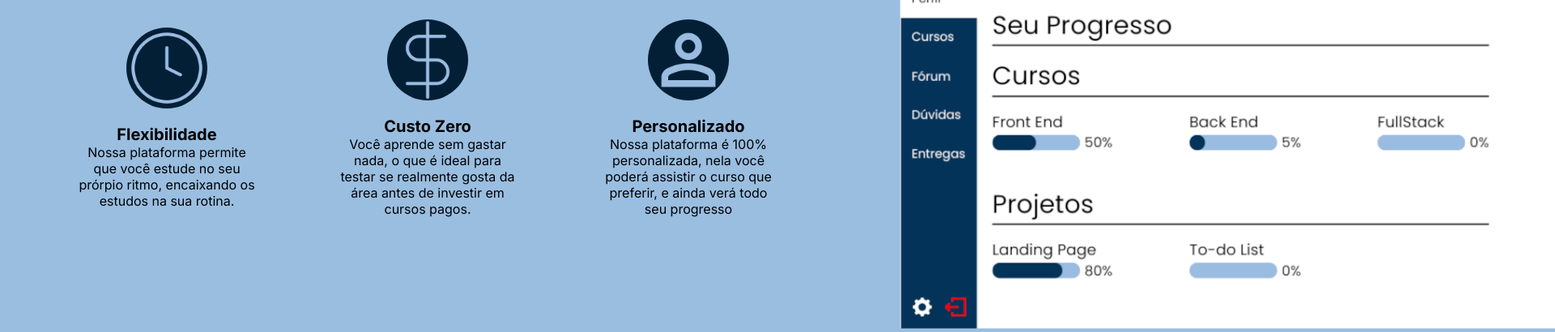
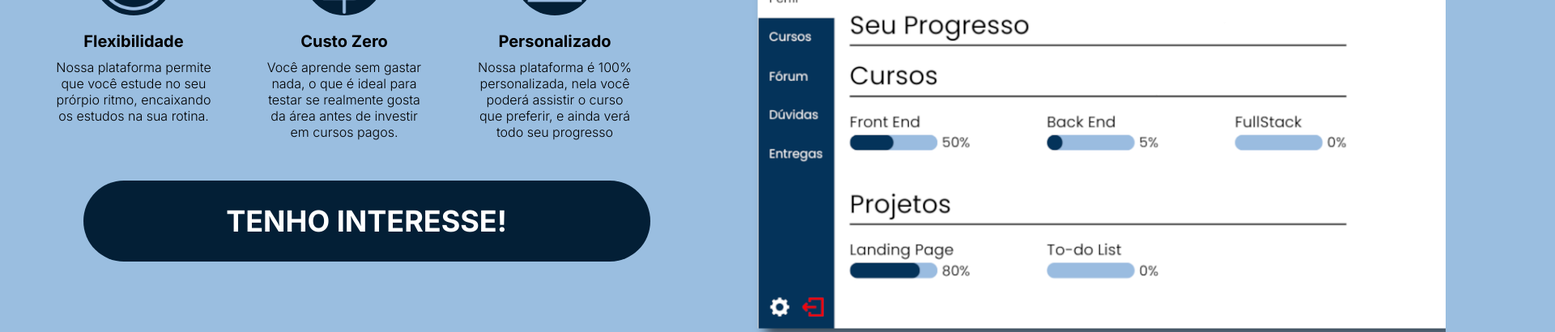
Before and after one commit to Emanoel-Murilo/Siducation, a plain HTML site: page index.html in a window 1280 px wide. Shown: the part 544-954 px from the top of the page at 81% size, 1920 px wide, since content can reach past the window. Drawn offline with Linux system fonts and the light colour scheme.

Commit message:
Finalizado bloco 1

```diff
--- a/index.html
+++ b/index.html
@@ -55,8 +55,10 @@
                         </div>
                     </div>
                 </div>
+                <div class="interesse">
+                    <a href="#"><button id="btninteresse">TENHO INTERESSE!</button></a>
+                </div>
             </div>
-
             <div>
                 <img id="sidhome" src="assets/images/SidSegurandoTela.png" alt="">
             </div>
--- a/style.css
+++ b/style.css
@@ -1,6 +1,10 @@
 * {
     margin: 0;
     font-family: Inter;
+}
+
+a {
+    text-decoration: none;
 }
 
 body {
@@ -68,10 +72,13 @@ nav {
     display: flex;
     justify-content: space-between;
     align-items: center;
+    gap: 30px;
 }
 
 #sidhome {
     width: 850px;
+    box-shadow: ;
+    filter: drop-shadow(10px 10px 7px rgba(0, 0, 0, 0.6));
 }
 
 h2 {
@@ -116,14 +123,39 @@ h4 {
 
 .txtvantagem {
     display: flex;
+    gap: 20px;
 }
 
 .blocovantagem {
-    min-width: 322px;
+    flex: 1;
     align-content: center;
     text-align: center;
+    min-width: 240px;
 }
 
 .blocovantagem > p {
-    padding: 0 50px 0 50px;
+    min-width: 10px;
+    text-align: center;
+    font-weight: 300;
+    margin: 10px 20px 0 20px;
+    min-height: 100px;
 }
+
+.interesse {
+    display: flex;
+    justify-content: center;
+    margin: 50px;
+}
+
+#btninteresse {
+    cursor: pointer;
+    padding: 0;
+    width: 700px;
+    height: 100px;
+    font-size: 36px;
+    font-weight: bold;
+    color: white;
+    background-color: #031f36;
+    border-radius: 50px;
+    border: 0;
+}
```
